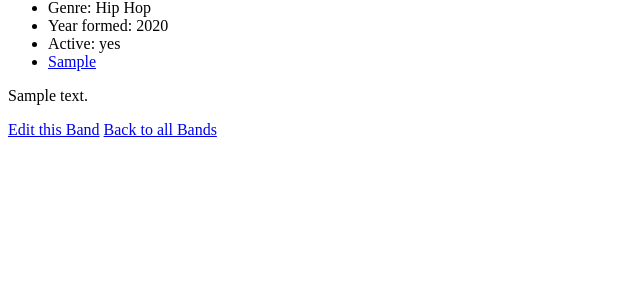
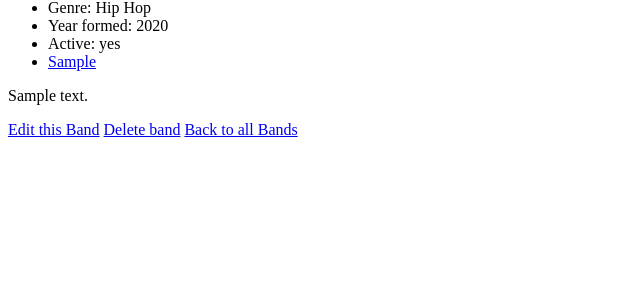
Before and after one commit to OpenClassrooms-Student-Center/6967196-Django-EN, a Django app: page /bands/1/ in a window 1280 px wide. Shown: the part 107-407 px from the top of the page, without its empty margins (0-640 px from the left). Run offline with Django 3.2, Linux system fonts and the light colour scheme; tables that the repository leaves empty hold one stand-in row (values such as "Sample post").

Commit message:
P4C5 add URL pattern, view, and template for deleting a band

```diff
--- a/merchex/listings/templates/listings/band_detail.html
+++ b/merchex/listings/templates/listings/band_detail.html
@@ -16,7 +16,7 @@
   <p>{{ band.biography }}</p>
 
   <a href="{% url 'band-update' band.id %}">Edit this Band</a>
-
+  <a href="{% url 'band-delete' band.id %}">Delete band</a>
   <a href="{% url 'band-list' %}">Back to all Bands</a>
 
 {% endblock %}
--- a/merchex/listings/views.py
+++ b/merchex/listings/views.py
@@ -53,6 +53,10 @@ def band_update(request, id):
     return render(request,
                   'listings/band_update.html',
                   {'form': form})
+
+
+def band_delete(request, id):
+    return render(request, 'listings/band_delete.html')
 
 
 def listing_list(request):
--- a/merchex/merchex/urls.py
+++ b/merchex/merchex/urls.py
@@ -25,6 +25,7 @@ urlpatterns = [
     path('bands/<int:id>/', views.band_detail, name='band-detail'),
     path('bands/add/', views.band_create, name='band-create'),
     path('bands/<int:id>/change/', views.band_update, name='band-update'),
+    path('bands/<int:id>/delete/', views.band_delete, name='band-delete'),
 
     path('listings/', views.listing_list, name='listing-list'),
     path('listings/<int:id>/', views.listing_detail, name='listing-detail'),
```
Also changed, not shown: merchex/listings/templates/listings/band_delete.html (added, +7 -0 lines).
